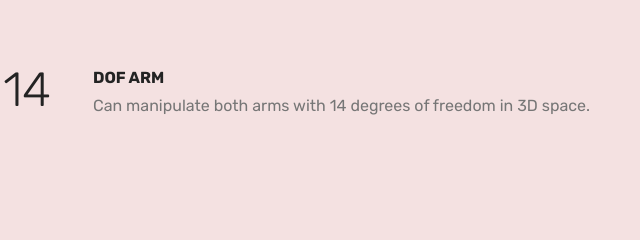
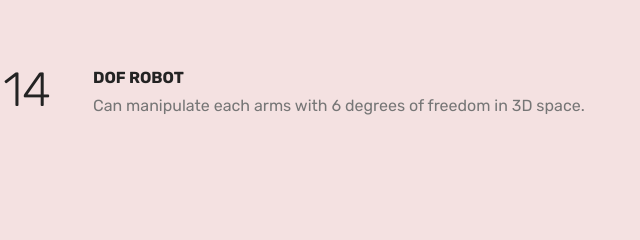
Before and after one commit to Amruthchief/amruthchief.github.io, a plain HTML site: page index.html in a window 1280 px wide. Shown: the part 2427-2667 px from the top of the page, 148-788 px from the left. Drawn offline with Linux system fonts and the light colour scheme; files whose address does not match are found by name.

Commit message:
fix arm-robot

```diff
--- a/index.html
+++ b/index.html
@@ -44,7 +44,7 @@
 
 </section>
 
-<section class="engine"><a href="https://mobirise.info/i">web creation software</a></section><section class="cid-s2Az4Hm6AV" id="video3-p">
+<section class="engine"><a href="https://mobirise.info/r">free bootstrap templates</a></section><section class="cid-s2Az4Hm6AV" id="video3-p">
 
 
 
@@ -126,8 +126,8 @@
                                 <h3 class="count py-3 mbr-fonts-style display-2">14</h3>
                             </div>
                             <div class="card-text">
-                                <h4 class="mbr-content-title mbr-bold mbr-fonts-style display-7">DOF ARM</h4>
-                                <p class="mbr-content-text mbr-fonts-style display-7">Can manipulate both arms with 14 degrees of freedom in 3D space.&nbsp;</p>
+                                <h4 class="mbr-content-title mbr-bold mbr-fonts-style display-7">DOF ROBOT</h4>
+                                <p class="mbr-content-text mbr-fonts-style display-7">Can manipulate each arms with 6 degrees of freedom in 3D space.&nbsp;</p>
                             </div>
                         </div>
                     </div>
```
Also changed, not shown: 1 other file.
